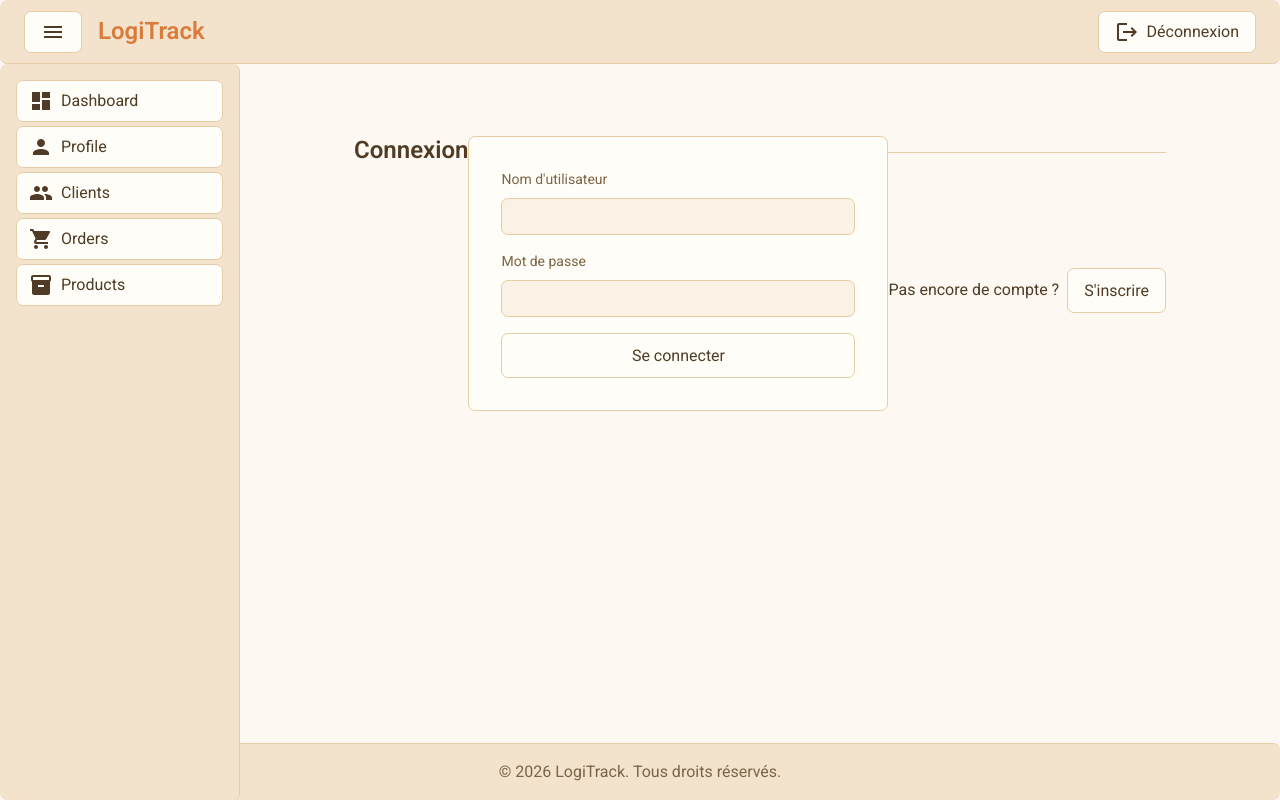
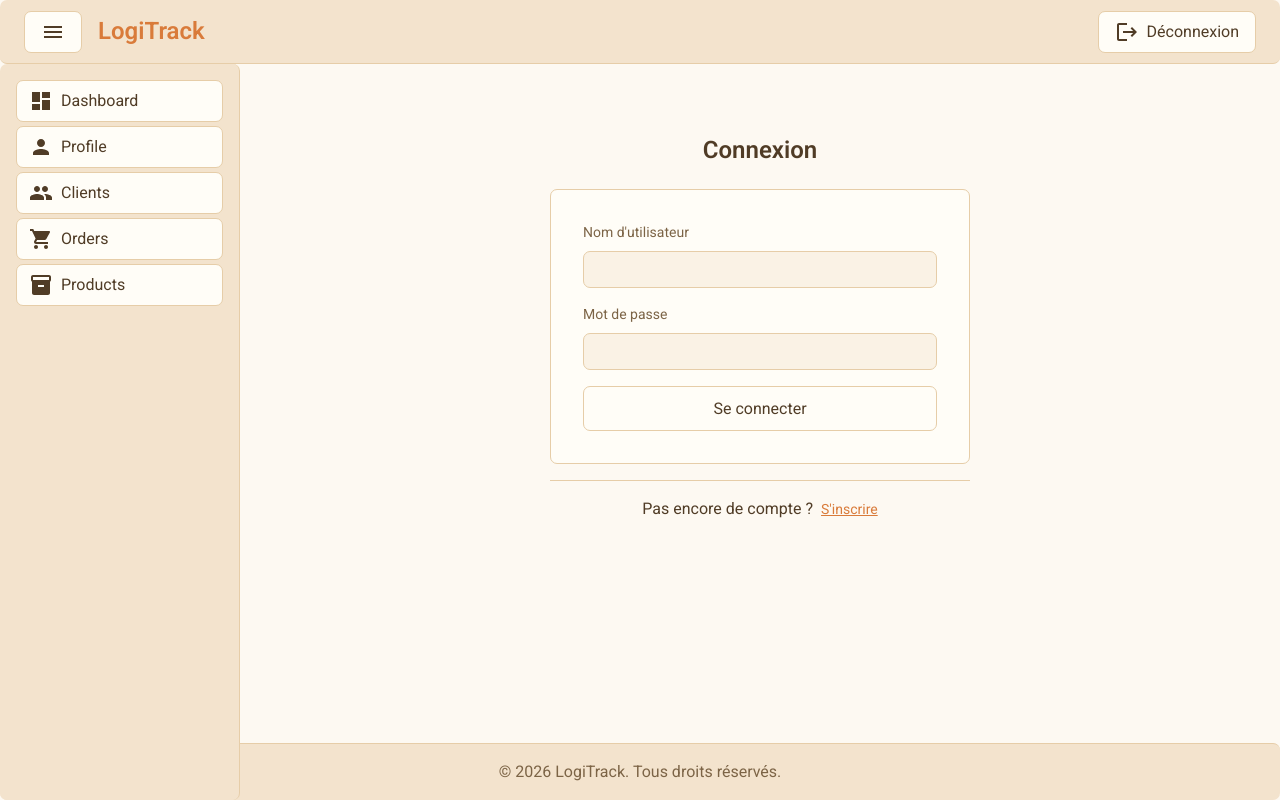
Before and after one commit to elfadiliaymen/Logitrack-frontend, a React (Vite) app: page /login in a window 1280 px wide. Built offline with nearby package versions, Linux system fonts and the light colour scheme.

Commit message:
fixer login/register css style

```diff
--- a/src/auth/auth.css
+++ b/src/auth/auth.css
@@ -1,12 +1,15 @@
-/* ============================================
-   Auth pages — Login / Register
-   Layout + borders only (no colors, no radius).
-   ============================================ */
-
 .auth-page {
   display: flex;
+  flex-direction: column;
+  align-items: center;
   justify-content: center;
   padding: 48px 16px;
+}
+
+.auth-page h2 {
+  margin: 0 0 24px;
+  font-size: 24px;
+  color: #503c26;
 }
 
 .auth-page form {
@@ -42,11 +45,18 @@
   border-radius: 7px;
 }
 
+.auth-page input:focus,
+.auth-page select:focus {
+  border-color: #d97b3a;
+}
+
 .auth-page span {
   font-size: 14px;
+  color: #b3482a;
 }
 
-.auth-page button {
+.auth-page button[type="submit"] {
+  width: 100%;
   padding: 12px 16px;
   border: 1px solid #e6cda8;
   background: #fffdf7;
@@ -55,24 +65,37 @@
   border-radius: 7px;
 }
 
-.auth-page button:hover {
+.auth-page button[type="submit"]:hover {
   border-color: #d97b3a;
   background: #f9e9d3;
 }
 
-.auth-page input:focus,
-.auth-page select:focus {
-  border-color: #d97b3a;
-}
-
 .auth-page .auth-switch {
   display: flex;
-  flex-direction: row;
   align-items: center;
   justify-content: center;
   flex-wrap: wrap;
   gap: 8px;
+  width: 100%;
+  max-width: 420px;
   margin-top: 16px;
   padding-top: 16px;
   border-top: 1px solid #e6cda8;
 }
+
+.auth-page .auth-switch button {
+  padding: 0;
+  border: none;
+  background: none;
+  color: #d97b3a;
+  cursor: pointer;
+  text-decoration: underline;
+  font-size: 14px;
+  border-radius: 0;
+}
+
+.auth-page .auth-switch button:hover {
+  background: none;
+  border: none;
+  color: #a55c1f;
+}
```
